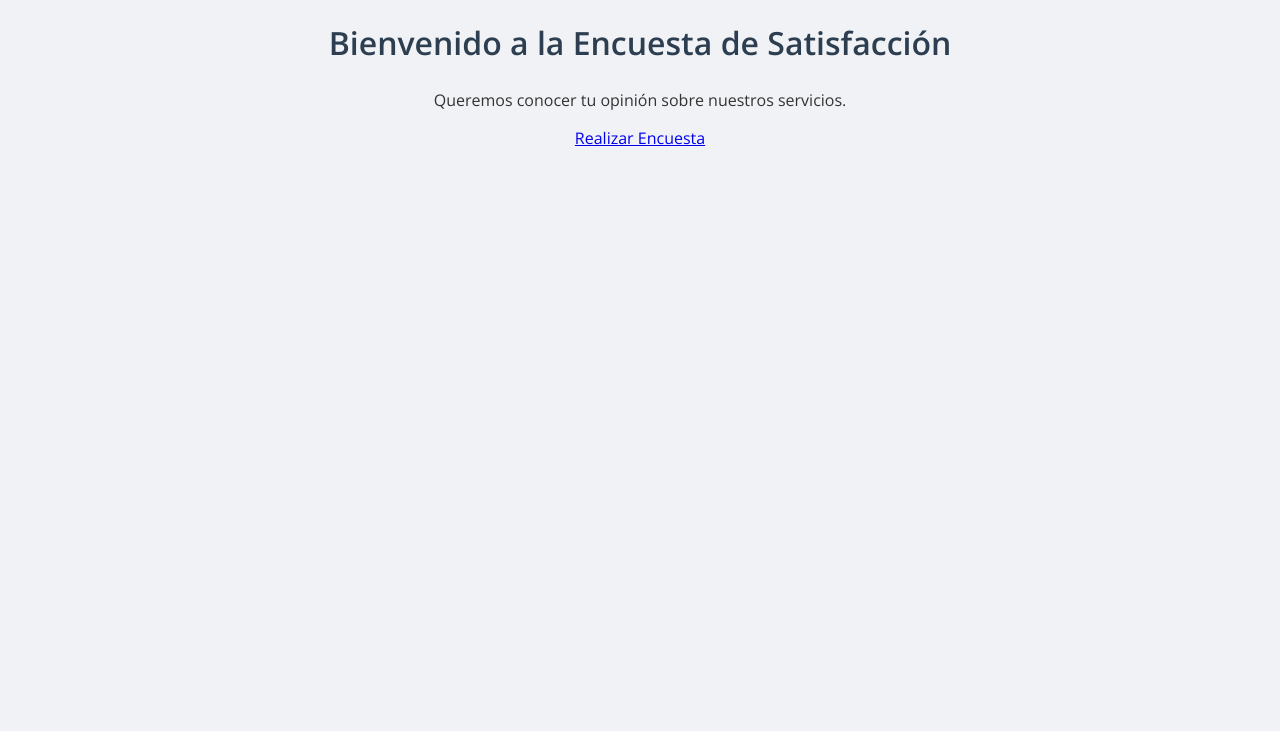
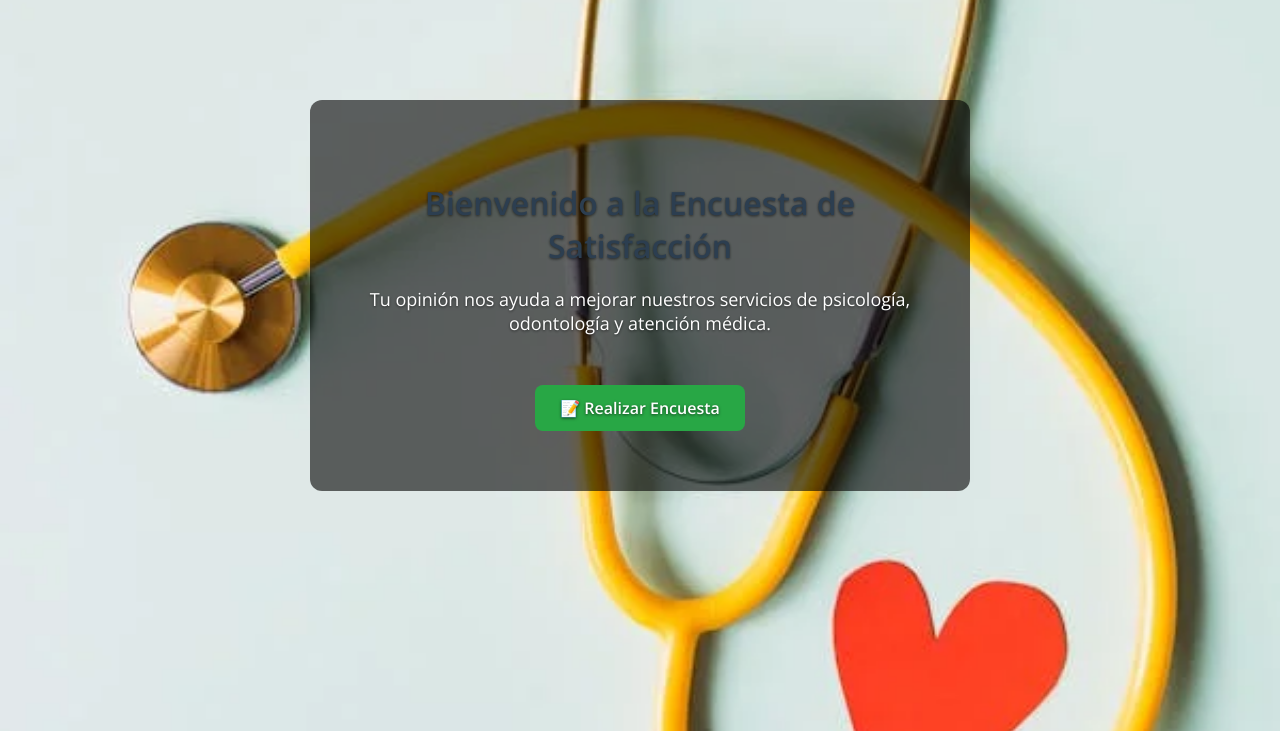
Before and after one commit to AlbertoMGo/flask_survey_app, a Flask app: page / in a window 1280 px wide. Shown: the top 731 px of the page. Run offline with Flask 3, Linux system fonts and the light colour scheme.

Commit message:
Diseño de bienvenida con imagen de fondo y botón moderno

```diff
--- a/templates/index.html
+++ b/templates/index.html
@@ -1,12 +1,57 @@
 <!DOCTYPE html>
-<html>
+<html lang="es">
 <head>
-    <title>Encuesta de Satisfacción</title>
-    <link rel="stylesheet" type="text/css" href="{{ url_for('static', filename='style.css') }}">
+    <meta charset="UTF-8">
+    <title>Bienvenido a la Encuesta</title>
+    <link rel="stylesheet" href="{{ url_for('static', filename='style.css') }}">
+    <style>
+        body {
+            background-image: url('{{ url_for('static', filename='img/clinica-bg.jpg') }}');
+            background-size: cover;
+            background-position: center;
+            background-attachment: fixed;
+            color: white;
+            text-shadow: 0 1px 3px rgba(0,0,0,0.6);
+        }
+
+        .hero {
+            background-color: rgba(0,0,0,0.6);
+            padding: 60px 30px;
+            border-radius: 12px;
+            max-width: 600px;
+            margin: 100px auto;
+        }
+
+        .hero h1 {
+            font-size: 32px;
+            margin-bottom: 20px;
+        }
+
+        .hero p {
+            font-size: 18px;
+            margin-bottom: 30px;
+        }
+
+        .hero a.button-link {
+            background-color: #28a745;
+            padding: 12px 25px;
+            font-size: 16px;
+            border-radius: 8px;
+            text-decoration: none;
+            color: white;
+            font-weight: bold;
+        }
+
+        .hero a.button-link:hover {
+            background-color: #218838;
+        }
+    </style>
 </head>
 <body>
-    <h1>Bienvenido a la Encuesta de Satisfacción</h1>
-    <p>Queremos conocer tu opinión sobre nuestros servicios.</p>
-    <a href="/survey">Realizar Encuesta</a>
+    <div class="hero">
+        <h1>Bienvenido a la Encuesta de Satisfacción</h1>
+        <p>Tu opinión nos ayuda a mejorar nuestros servicios de psicología, odontología y atención médica.</p>
+        <a href="/survey" class="button-link">📝 Realizar Encuesta</a>
+    </div>
 </body>
 </html>
```
Also changed, not shown: static/img/clinica-bg.jpg (added).
